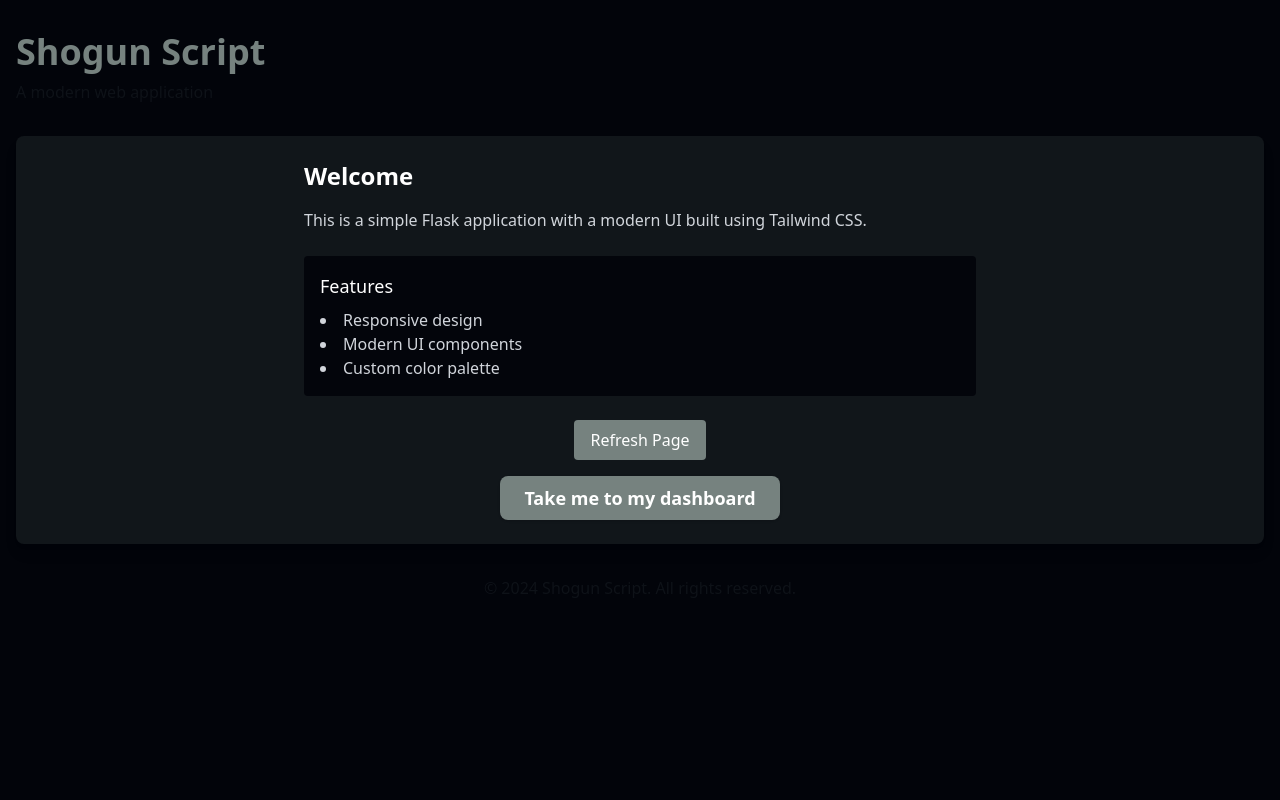
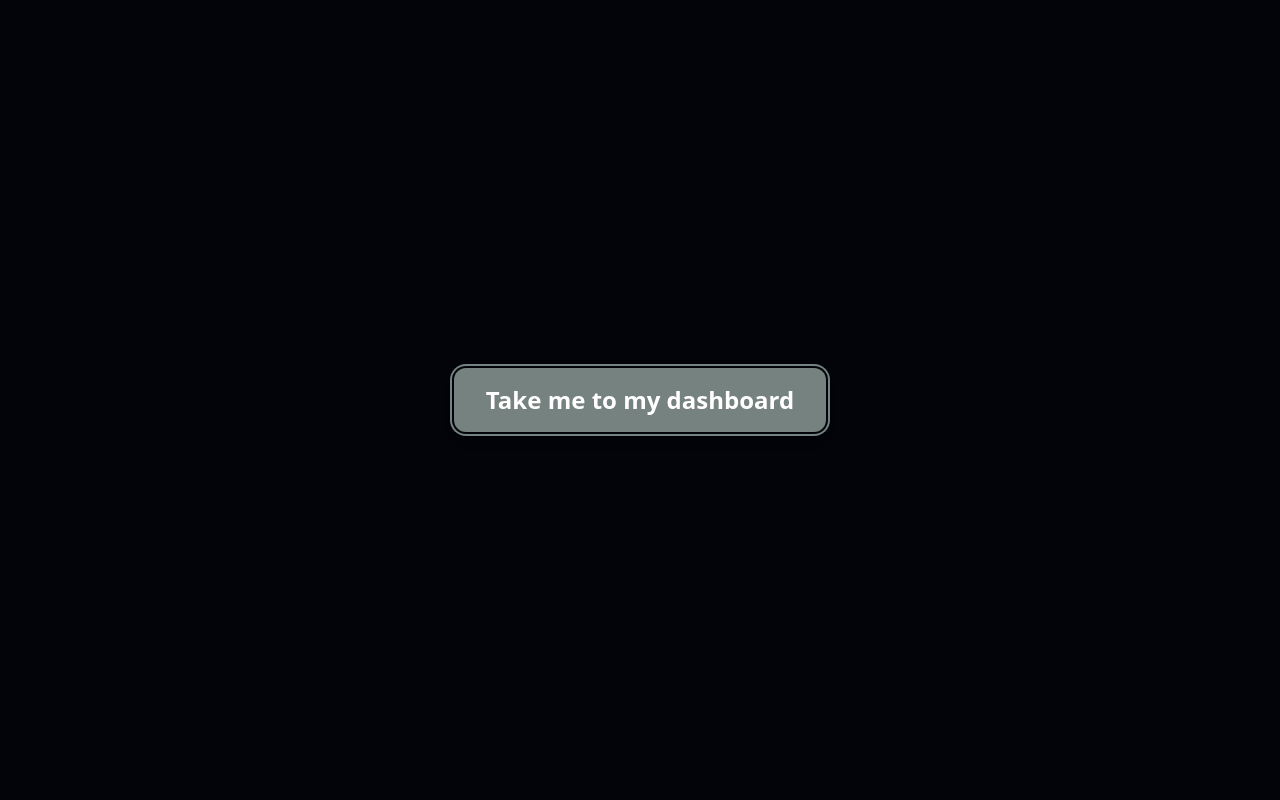
Before and after one commit to anujisdead/shogun-script, a Flask app: page / in a window 1280 px wide. Run offline with Flask 3, Linux system fonts and the light colour scheme; some libraries are stand-ins or nearby versions.

Commit message:
new changes

```diff
--- a/templates/index.html
+++ b/templates/index.html
@@ -15,49 +15,21 @@
                         'dark-gray': '#0E1218',
                         'soft-black': '#11161A',
                         accent: '#03050B',
+                        brown: '#774936',
+                        slate: '#2A2D34',
+                        teal: '#012A36',
                     }
                 }
             }
         }
     </script>
 </head>
-<body class="bg-background-dark min-h-screen text-white">
-    <div class="container mx-auto px-4 py-8">
-        <header class="mb-8">
-            <h1 class="text-4xl font-bold text-primary">Shogun Script</h1>
-            <p class="text-dark-gray mt-2">A modern web application</p>
-        </header>
-
-        <main class="bg-soft-black rounded-lg p-6 shadow-lg">
-            <div class="max-w-2xl mx-auto">
-                <h2 class="text-2xl font-semibold mb-4">Welcome</h2>
-                <p class="text-gray-300 mb-6">
-                    This is a simple Flask application with a modern UI built using Tailwind CSS.
-                </p>
-
-                <div class="bg-accent rounded p-4 mb-6">
-                    <h3 class="text-lg font-medium mb-2">Features</h3>
-                    <ul class="list-disc list-inside text-gray-300">
-                        <li>Responsive design</li>
-                        <li>Modern UI components</li>
-                        <li>Custom color palette</li>
-                    </ul>
-                </div>
-
-                <div class="flex flex-col items-center space-y-4">
-                    <a href="/" class="bg-primary hover:bg-opacity-80 text-white font-medium py-2 px-4 rounded transition-colors">
-                        Refresh Page
-                    </a>
-                    <a href="/dashboard" class="bg-primary text-white font-semibold py-2 px-6 rounded-lg shadow hover:bg-opacity-90 transition-colors text-lg">
-                        Take me to my dashboard
-                    </a>
-                </div>
-            </div>
-        </main>
-
-        <footer class="mt-8 text-center text-dark-gray">
-            <p>&copy; 2024 Shogun Script. All rights reserved.</p>
-        </footer>
-    </div>
+<body class="bg-background-dark min-h-screen flex items-center justify-center text-white">
+    <a href="/dashboard"
+       class="bg-primary text-white font-bold py-4 px-8 rounded-xl shadow-lg text-2xl transition-all duration-200
+              hover:bg-brown hover:text-accent focus:bg-slate focus:text-primary active:bg-teal active:scale-95
+              outline-none ring-2 ring-primary ring-offset-2 ring-offset-background-dark">
+        Take me to my dashboard
+    </a>
 </body>
 </html>
```
Also changed, not shown: README.md.
